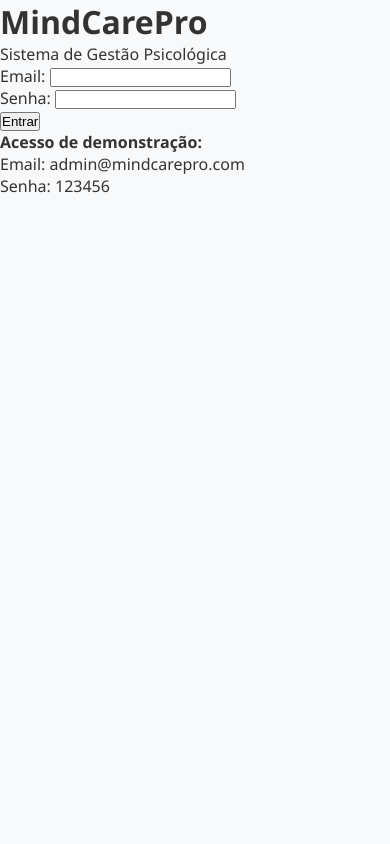
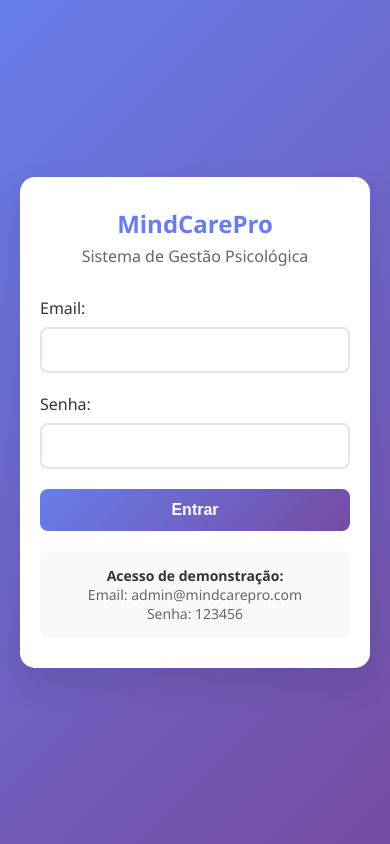
Before and after one commit to flavioricci-terser/mindcarepro-sistema, a Flask app: page /login in a window 390 px wide. Run offline with Flask 3, Linux system fonts and the light colour scheme; some libraries are stand-ins or nearby versions.

Commit message:
Update main.css
inserido:
/* ========================================
   ESTILOS DA PÁGINA DE LOGIN
   ======================================== */

```diff
--- a/static/css/main.css
+++ b/static/css/main.css
@@ -1101,3 +1101,140 @@ body {
 .section-card.active {
     display: block;
 }
+
+/* ========================================
+   ESTILOS DA PÁGINA DE LOGIN
+   ======================================== */
+
+/* Reset específico para login */
+.login-body {
+    margin: 0;
+    padding: 0;
+    background: linear-gradient(135deg, #667eea 0%, #764ba2 100%);
+    min-height: 100vh;
+    display: flex;
+    align-items: center;
+    justify-content: center;
+    font-family: 'Segoe UI', Tahoma, Geneva, Verdana, sans-serif;
+}
+
+/* Container do formulário de login */
+.login-container {
+    background: white;
+    padding: 40px;
+    border-radius: 15px;
+    box-shadow: 0 15px 35px rgba(0, 0, 0, 0.1);
+    width: 100%;
+    max-width: 400px;
+}
+
+/* Logo e título */
+.logo {
+    text-align: center;
+    margin-bottom: 30px;
+}
+
+.logo h1 {
+    color: #667eea;
+    font-size: 28px;
+    font-weight: bold;
+    margin-bottom: 5px;
+}
+
+.logo p {
+    color: #666;
+    margin: 0;
+}
+
+/* Grupos de formulário */
+.form-group {
+    margin-bottom: 20px;
+}
+
+.form-group label {
+    display: block;
+    margin-bottom: 8px;
+    color: #333;
+    font-weight: 500;
+}
+
+.form-group input[type="email"],
+.form-group input[type="password"] {
+    width: 100%;
+    padding: 12px 15px;
+    border: 2px solid #e1e5e9;
+    border-radius: 8px;
+    font-size: 16px;
+    transition: border-color 0.3s;
+}
+
+.form-group input[type="email"]:focus,
+.form-group input[type="password"]:focus {
+    outline: none;
+    border-color: #667eea;
+}
+
+/* Botão de login */
+.btn-login {
+    width: 100%;
+    padding: 12px;
+    background: linear-gradient(135deg, #667eea 0%, #764ba2 100%);
+    color: white;
+    border: none;
+    border-radius: 8px;
+    font-size: 16px;
+    font-weight: 600;
+    cursor: pointer;
+    transition: transform 0.2s;
+}
+
+.btn-login:hover {
+    transform: translateY(-2px);
+}
+
+/* Alertas */
+.alert {
+    padding: 12px;
+    margin-bottom: 20px;
+    border-radius: 8px;
+    font-weight: 500;
+}
+
+.alert-error {
+    background-color: #f8d7da;
+    color: #721c24;
+    border: 1px solid #f5c6cb;
+}
+
+.alert-success {
+    background-color: #d4edda;
+    color: #155724;
+    border: 1px solid #c3e6cb;
+}
+
+/* Informações de demonstração */
+.demo-info {
+    margin-top: 20px;
+    padding: 15px;
+    background-color: #f8f9fa;
+    border-radius: 8px;
+    text-align: center;
+    font-size: 14px;
+    color: #666;
+}
+
+.demo-info strong {
+    color: #333;
+}
+
+/* Responsividade */
+@media (max-width: 480px) {
+    .login-container {
+        padding: 30px 20px;
+        margin: 20px;
+    }
+
+    .logo h1 {
+        font-size: 24px;
+    }
+}
```
